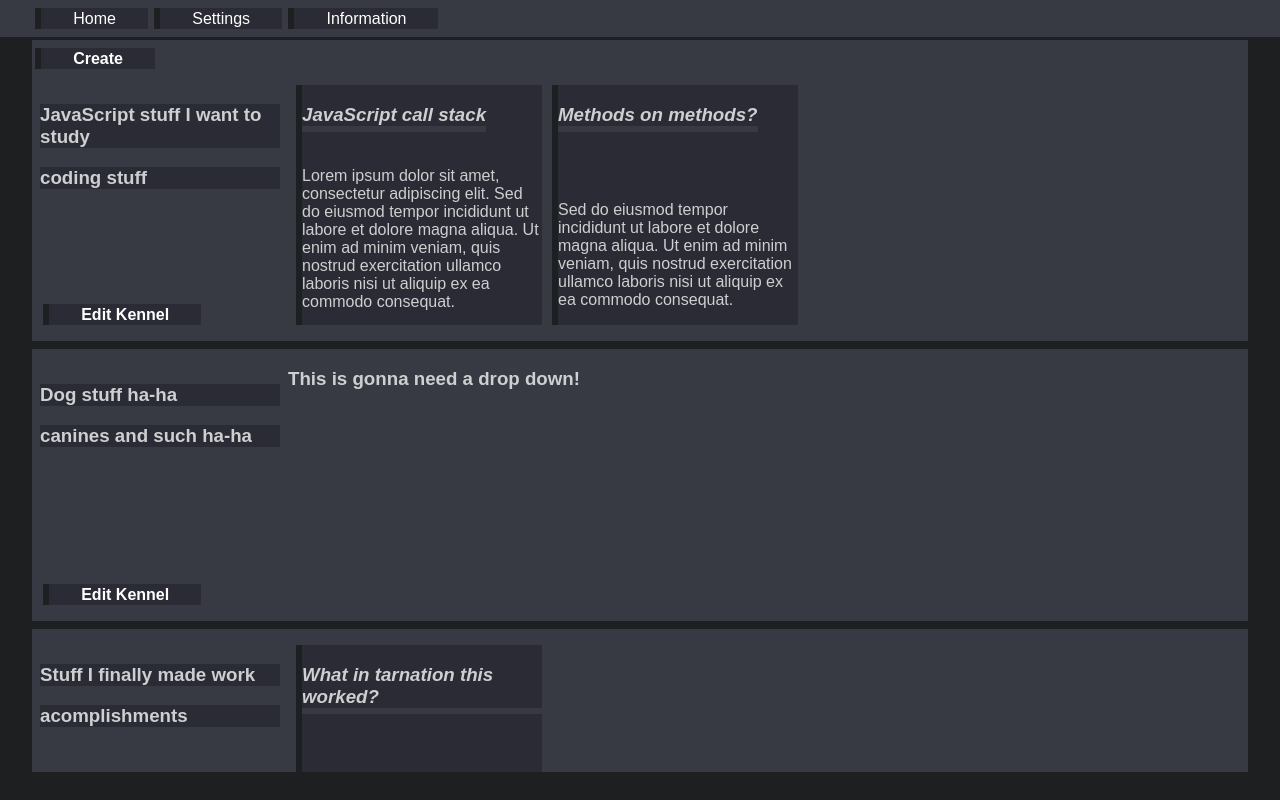
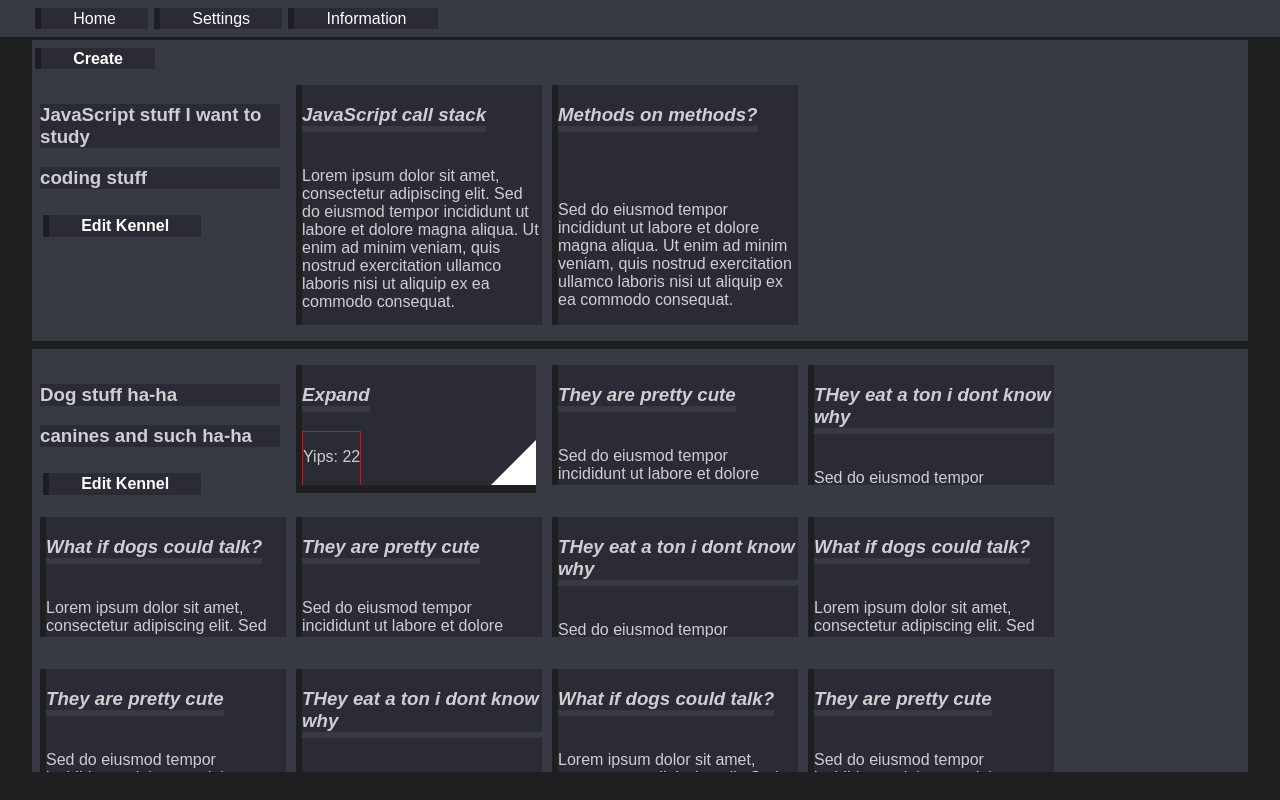
Before and after one commit to Jay-iguez/Yip-Notes, a React (Create React App) app: page /home/navigation-screen in a window 1280 px wide. Built offline with nearby package versions, Linux system fonts and the light colour scheme; a web font is replaced by a local one.

Commit message:
Move some logic form components into a helper function and begin work on views of yips on main user-interface

```diff
--- a/src/components/kennel-components/Kennel.js
+++ b/src/components/kennel-components/Kennel.js
@@ -1,17 +1,19 @@
 import React from "react";
-import { StyledYipKennel_KennelContainer, StyledYipKennel_KennelItemBox } from "../../styled-components/Styled";
+import { StyledKennelContainer, StyledKennelContentBox} from "../../styled-components/Styled";
+import * as Helper from '../../utils/helper_functions'
 import YIP_LINK from "./Yip_Link";
+import KENNEL_DROP_DOWN from '../../styled-components/Kennel_Drop_Down'
 
 export const Kennel = (props) => {
 
-    const { kennel, kennelRoutes, setKennelRoutes } = props
+    const { kennel } = props
 
-    const splitKennelName = kennel.kennel.split(" ").join("-")
+    const formatted_kennel_name = Helper.format_to_url(kennel.kennel)
 
     return (
         <>
-            <StyledYipKennel_KennelContainer>
-                <StyledYipKennel_KennelItemBox>
+            <StyledKennelContainer>
+                <StyledKennelContentBox>
                     <div className="kennel_information">
                         <div>
                             <h3>{kennel.kennel}</h3>
@@ -19,31 +21,23 @@ export const Kennel = (props) => {
                         </div>
                         <button className="button edit_kennel">Edit Kennel</button>
                     </div>
-                </StyledYipKennel_KennelItemBox>
-                { kennel.yips.length < 5 ?
+                </StyledKennelContentBox>
+                {kennel.yips.length < 5 ?
                     kennel.yips.map(yip => {
-                        return <YIP_LINK content={{ name: yip.yip, id: yip.id, text: yip.text}} kennelName={splitKennelName} key={yip.id + '-link'} />
+                        return <YIP_LINK content={{ name: yip.yip, id: yip.id, text: yip.text, appearance: '' }} kennelName={formatted_kennel_name} key={yip.id} />
                     })
-                    :
-                    <h3>This is gonna need a drop down!</h3>
+
+                    : kennel.yips.length < 12 ?
+                        kennel.yips.map(yip => {
+                            return <YIP_LINK content={{ name: yip.yip, id: yip.id, text: yip.text, appearance: 'smash' }} kennelName={formatted_kennel_name} key={yip.id} />
+                        })
+
+                        : <KENNEL_DROP_DOWN kennel={kennel} url={formatted_kennel_name} />
+
                 }
-            </StyledYipKennel_KennelContainer>
+            </StyledKennelContainer>
         </>
     )
 }
 
-/**
- *  <StyledYipKennel_KennelItemBox>
-                    <h3 className="kennel-name">{kennel.kennel}</h3>
-                    <h3 className="kennel-category">{kennel.category}</h3>
-                </StyledYipKennel_KennelItemBox>
-                {
-                    kennel.yips.map(yip => {
-                        const splitYipName = yip.yip.split(" ").join("-")
-                        return <YipKennelNoteLink name={{ name: yip.yip, splitYipName: splitYipName }} kennelName={splitKennelName} key={yip.id + '-link'} />
-                    })
-                }
- *
- */
-
 export default Kennel
--- a/src/components/kennel-components/Yip_Link.js
+++ b/src/components/kennel-components/Yip_Link.js
@@ -1,22 +1,35 @@
 import React from "react"
-import { StyledNoteLink, StyledYipKennel_KennelItemBox } from "../../styled-components/Styled"
+import { StyledKennelContentBox } from "../../styled-components/Styled"
 import { Link } from "react-router-dom"
 
 export const YipLink = (props) => {
 
     const { content, kennelName } = props
 
-    return (
-        <StyledYipKennel_KennelItemBox>
+    const content_to_render = content.appearance === 'expand' ?
+        <StyledKennelContentBox view={content.appearance} >
+            <div className={`kennel_yip ${content.appearance}`} >
+                <h3>{content.name}</h3>
+                <div className="kennel_expand">
+                    <p>Yips: {22}</p>
+                    <button onClick={() => console.log('dog')}><div className="caret"></div></button>
+                </div>
+            </div>
+        </StyledKennelContentBox>
+        :
+        <StyledKennelContentBox view={content.appearance} >
 
             <Link to={`/home/${kennelName}/${content.id}`}>
-                    <div className="kennel_yip" >
+                <div className={`kennel_yip ${content.appearance}`} >
                     <h3>{content.name}</h3>
                     <p>{content.text}</p>
                 </div>
             </Link>
 
-        </StyledYipKennel_KennelItemBox>
+        </StyledKennelContentBox>
+
+    return (
+        content_to_render
     )
 }
 
--- /dev/null
+++ b/src/styled-components/Kennel_Drop_Down.js
@@ -0,0 +1,24 @@
+import React, { useState } from "react";
+import YIP_LINK from '../components/kennel-components/Yip_Link'
+
+export const KennelDropDown = (props) => {
+    const { kennel, url } = props
+    const [is_open, set_is_open] = useState(false)
+
+    return (
+        kennel.yips.map((yip, index) => {
+            if (index === 0) {
+                return <YIP_LINK content={{ name: 'Expand', appearance: 'expand' }} key={Math.random() * 1000} />
+            } else if (index <= 10) {
+                return <YIP_LINK content={{ name: yip.yip, id: yip.id, text: yip.text, appearance: 'drop-down' }} kennelName={url} key={yip.id} />
+            }
+        })
+    )
+}
+
+export default KennelDropDown
+
+/**
+ *
+ *
+ */
--- a/src/styled-components/Styled.js
+++ b/src/styled-components/Styled.js
@@ -43,6 +43,13 @@ export const YipCSSStyles = styled.div`
 
     * {
         color: #cdcfd0;
+    }
+
+    .caret {
+        border-left: solid 3.5rem transparent;
+        border-bottom: solid 3.5rem #fff;
+        height: 0;
+        width: 0;
     }
 
 `
@@ -110,7 +117,7 @@ export const StyledCreateNote = styled.div`
 `
 
 // YipKennel --------
-export const StyledYipKennel_KennelContainer = styled.div`
+export const StyledKennelContainer = styled.div`
     height: 30%;
     display: flex;
     flex-flow: row wrap;
@@ -119,8 +126,8 @@ export const StyledYipKennel_KennelContainer = styled.div`
 
 `
 
-export const StyledYipKennel_KennelItemBox = styled.div`
-    height: 15rem; // Need to be changed
+export const StyledKennelContentBox = styled.div`
+    height: ${props => props.view === '' ? '15rem' : '7.5rem'}; // Need to be changed
     width: 15rem;
     margin: 0 .5rem;
     padding: 1rem 0;
@@ -154,6 +161,7 @@ export const StyledYipKennel_KennelItemBox = styled.div`
         align-items: start;
         background-color: #2a2b34;
         border-left: .4rem solid #1D1F21;
+        overflow: hidden;
         width: 15rem;
         height: 100%;
 
@@ -164,6 +172,34 @@ export const StyledYipKennel_KennelItemBox = styled.div`
         h3 {
             border-bottom: .4rem solid #373943;
             font-style: italic;
+        }
+    }
+
+    .kennel_yip.expand {
+        border-bottom: .5rem solid #1D1F21;
+    }
+
+    .kennel_expand {
+        border: 1px solid red;
+        display: flex;
+        justify-content: space-between;
+        flex-flow: row nowrap;
+
+        .caret {
+           margin-left: 8rem;
+           position: relative;
+        }
+
+        button {
+            text-decoration: none;
+            background: none;
+	        color: inherit;
+	        border: none;
+	        padding: 0;
+	        font: inherit;
+	        cursor: pointer;
+	        outline: inherit;
+            width: 0;
         }
     }
 `
@@ -178,6 +214,6 @@ flex-flow: row;
     overflow: auto;
 
     a {
-        text-decoration: none;
+
     }
 `
--- a/src/utils/helper_functions.js
+++ b/src/utils/helper_functions.js
@@ -22,3 +22,7 @@ export const kennel_routes_creator = (state, setState, Component) => {
     setState(array_of_routes)
 
 }
+
+export const format_to_url = (value) => {
+    return value.split(" ").join("-")
+}
```
Also changed, not shown: src/components/home-user-interface/Home.js (line endings or trailing spaces). Lines whose indentation alone changed are shown as unchanged.
